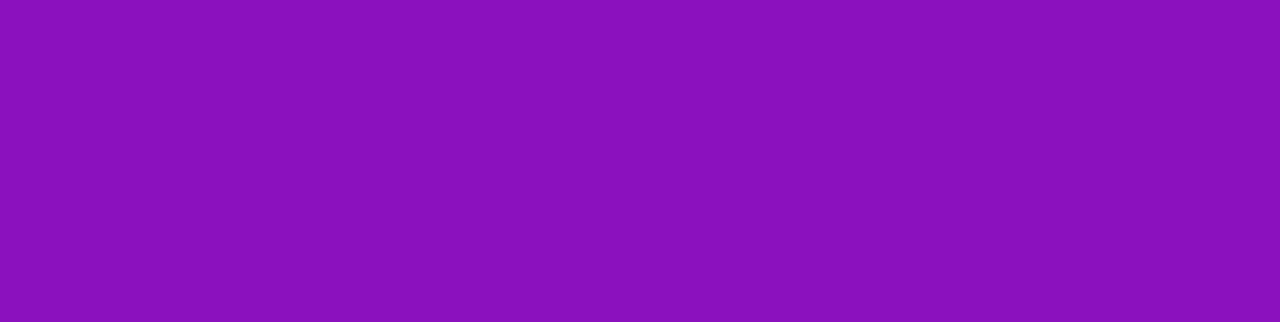
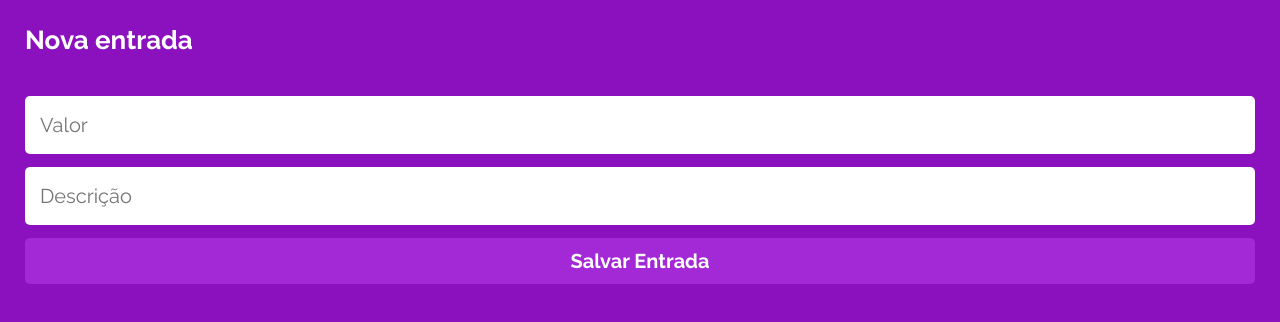
Before and after one commit to thaysomine/projeto13-mywallet-front, a React (Create React App) app: page /income in a window 1280 px wide. Before the commit this address had no page. Shown: the top 322 px of the page. Built offline with nearby package versions, Linux system fonts and the light colour scheme; a web font is replaced by a local one.

Commit message:
feat: income and outcome pages added

```diff
--- a/src/components/Account.js
+++ b/src/components/Account.js
@@ -1,5 +1,7 @@
 import styled from 'styled-components'
-import { useContext } from 'react';
+import axios from 'axios';
+import { useNavigate } from 'react-router-dom';
+import { useContext, useState, useEffect } from 'react';
 
 import UserContext from '../context/UserContext';
 import sair from '../assets/sair.svg';
@@ -7,7 +9,26 @@ import entrada from '../assets/entrada.svg';
 import saida from '../assets/saida.svg';
 
 export default function Account() {
+    const navigate = useNavigate();
+    const [userBalance, setUserBalance] = useState([]);
     const {user: {name, token}} = useContext(UserContext);
+    useEffect(() => {
+        const config = {
+            headers: {
+                Authorization: `Bearer ${token}`
+            }
+        };
+        const URL = 'http://localhost:5000/account';
+        const promise = axios.get(URL, config);
+        promise.then(response => {
+            console.log(response.data);
+            setUserBalance(response.data);
+        });
+        promise.catch(error => {
+            console.log(error);
+        });
+    }, []);
+    console.log(userBalance.length);
     return (
         <Div>
             <Header>
@@ -15,14 +36,27 @@ export default function Account() {
                 <img src={sair} alt="sair" />
             </Header>
             <Main>
-                <h2>Não há registros de entrada ou saída</h2>
+                {userBalance.length === 0 ? (
+                    <h2>Não há registros de <br></br> entrada ou saída</h2>
+                ) : (
+                    <>{userBalance.map(({ date, description, value, type }) => {
+                        return (
+                            <h4>
+                                <p className='date'>{date}</p>
+                                <p className='description'>{description}</p>
+                                <p className={type === 'income' ? 'value green' : 'value red'}>{value}</p>
+                            </h4>
+                        )
+                    })}
+                    </>
+                )}
             </Main>
             <Footer>
-                <div>
+                <div onClick={() => navigate('/income')}>
                     <img src={entrada} alt="entrada" />
                     <h3>Nova <br></br> entrada</h3>
                 </div>
-                <div>
+                <div onClick={() => navigate('/outcome')}>
                     <img src={saida} alt="saida" />
                     <h3>Nova <br></br> saída</h3>
                 </div>
@@ -59,6 +93,37 @@ const Main = styled.div`
     background-color: #FFFFFF;
     border-radius: 5px;
     margin-bottom: 13px;
+    display: flex;
+    flex-direction: column;
+    justify-content: center;
+    box-sizing: border-box;
+    padding: 12px;
+    h2 {
+        font-family: 'Raleway';
+        font-style: normal;
+        font-weight: 400;
+        font-size: 20px;
+        line-height: 23px;
+        text-align: center;
+        color: #868686;
+    }
+    h4 {
+        display: flex;
+        justify-content: space-between;
+        font-weight: 400;
+        font-size: 16px;
+        line-height: 19px;
+        color: #000000;
+    }
+    .green {
+        color: #03AC00;
+    }
+    .red {
+        color: #C70000;
+    }
+    p.date {
+        color: #C6C6C6;
+    }
 `;
 const Footer = styled.div`
     display: grid;
--- a/src/components/App.js
+++ b/src/components/App.js
@@ -8,6 +8,8 @@ import '../style/style.css';
 import Login from './Login';
 import Signup from './Signup';
 import Account from './Account';
+import Income from "./Income";
+import Outcome from "./Outcome";
 import UserContext from '../context/UserContext';
 
 export default function App() {
@@ -19,6 +21,8 @@ export default function App() {
                     <Route path="/" element={<Login />} />
                     <Route path="/sign-up" element={<Signup />} />
                     <Route path="/account" element={<Account />} />
+                    <Route path="/income" element={<Income />} />
+                    <Route path="/outcome" element={<Outcome />} />
                 </Routes>
             </BrowserRouter>
         </UserContext.Provider>
--- /dev/null
+++ b/src/components/Income.js
@@ -0,0 +1,99 @@
+import styled from 'styled-components';
+import axios from 'axios';
+import { useState, useContext } from 'react';
+import { useNavigate } from "react-router-dom";
+import UserContext from '../context/UserContext';
+
+export default function Income() {
+    const navigate = useNavigate();
+    const {user: {token}} = useContext(UserContext);
+    const [income, setIncome] = useState({description:"", value:"", type:"income"});
+
+    async function handleIncome(e) {
+        e.preventDefault();
+        const URL = 'http://localhost:5000/account';
+        const config = {
+            headers: {
+                Authorization: `Bearer ${token}`
+            }
+        }
+
+        try {
+            const response = await axios.post(URL, income, config);
+            console.log(response);
+            navigate('/account');
+        } catch (error) {
+            console.log(error);
+        }
+    }
+
+    return (
+        <Div>
+            <h1>Nova entrada</h1>
+            <form onSubmit={handleIncome}>
+                <input
+                    type="text"
+                    placeholder="Valor"
+                    required
+                    onChange={(value) => setIncome({...income, value:value.target.value})}
+                />
+                <input
+                    type="text"
+                    placeholder="Descrição"
+                    required
+                    onChange={(description) => setIncome({...income, description:description.target.value})}
+                />
+                <button type="submit">Salvar Entrada</button>
+            </form>
+        </Div>
+    )
+}
+
+// styled components
+const Div = styled.div`
+    width: 100%;
+    height: 100vh;
+    display: flex;
+    flex-direction: column;
+    box-sizing: border-box;
+    padding: 25px;
+    h1 {
+        font-weight: 700;
+        font-size: 26px;
+        line-height: 31px;
+        color: #FFFFFF;
+        margin-bottom: 40px;
+    }
+    form {
+        display: flex;
+        flex-direction: column;
+    }
+    input {
+        width: 100%;
+        height: 58px;
+        border-radius: 5px;
+        box-sizing: border-box;
+        padding: 15px;
+        font-family: 'Raleway';
+        font-style: normal;
+        font-weight: 400;
+        font-size: 20px;
+        line-height: 23px;
+        color: #000000;
+        margin-bottom: 13px;
+        border: none;
+    }
+    button {
+        width: 100%;
+        height: 46px;
+        border-radius: 5px;
+        background-color : #A328D6;
+        font-family: 'Raleway';
+        font-style: normal;
+        font-weight: 700;
+        font-size: 20px;
+        line-height: 23px;
+        border: none;
+        color: #FFFFFF;
+    }
+`;
--- /dev/null
+++ b/src/components/Outcome.js
@@ -0,0 +1,99 @@
+import styled from 'styled-components';
+import axios from 'axios';
+import { useState, useContext } from 'react';
+import { useNavigate } from "react-router-dom";
+import UserContext from '../context/UserContext';
+
+export default function Outcome() {
+    const navigate = useNavigate();
+    const {user: {token}} = useContext(UserContext);
+    const [income, setIncome] = useState({description:"", value:"", type:"outcome"});
+
+    async function handleIncome(e) {
+        e.preventDefault();
+        const URL = 'http://localhost:5000/account';
+        const config = {
+            headers: {
+                Authorization: `Bearer ${token}`
+            }
+        }
+
+        try {
+            const response = await axios.post(URL, income, config);
+            console.log(response);
+            navigate('/account');
+        } catch (error) {
+            console.log(error);
+        }
+    }
+
+    return (
+        <Div>
+            <h1>Nova saída</h1>
+            <form onSubmit={handleIncome}>
+                <input
+                    type="text"
+                    placeholder="Valor"
+                    required
+                    onChange={(value) => setIncome({...income, value:value.target.value})}
+                />
+                <input
+                    type="text"
+                    placeholder="Descrição"
+                    required
+                    onChange={(description) => setIncome({...income, description:description.target.value})}
+                />
+                <button type="submit">Salvar saída</button>
+            </form>
+        </Div>
+    )
+}
+
+// styled components
+const Div = styled.div`
+    width: 100%;
+    height: 100vh;
+    display: flex;
+    flex-direction: column;
+    box-sizing: border-box;
+    padding: 25px;
+    h1 {
+        font-weight: 700;
+        font-size: 26px;
+        line-height: 31px;
+        color: #FFFFFF;
+        margin-bottom: 40px;
+    }
+    form {
+        display: flex;
+        flex-direction: column;
+    }
+    input {
+        width: 100%;
+        height: 58px;
+        border-radius: 5px;
+        box-sizing: border-box;
+        padding: 15px;
+        font-family: 'Raleway';
+        font-style: normal;
+        font-weight: 400;
+        font-size: 20px;
+        line-height: 23px;
+        color: #000000;
+        margin-bottom: 13px;
+        border: none;
+    }
+    button {
+        width: 100%;
+        height: 46px;
+        border-radius: 5px;
+        background-color : #A328D6;
+        font-family: 'Raleway';
+        font-style: normal;
+        font-weight: 700;
+        font-size: 20px;
+        line-height: 23px;
+        border: none;
+        color: #FFFFFF;
+    }
+`;
```
